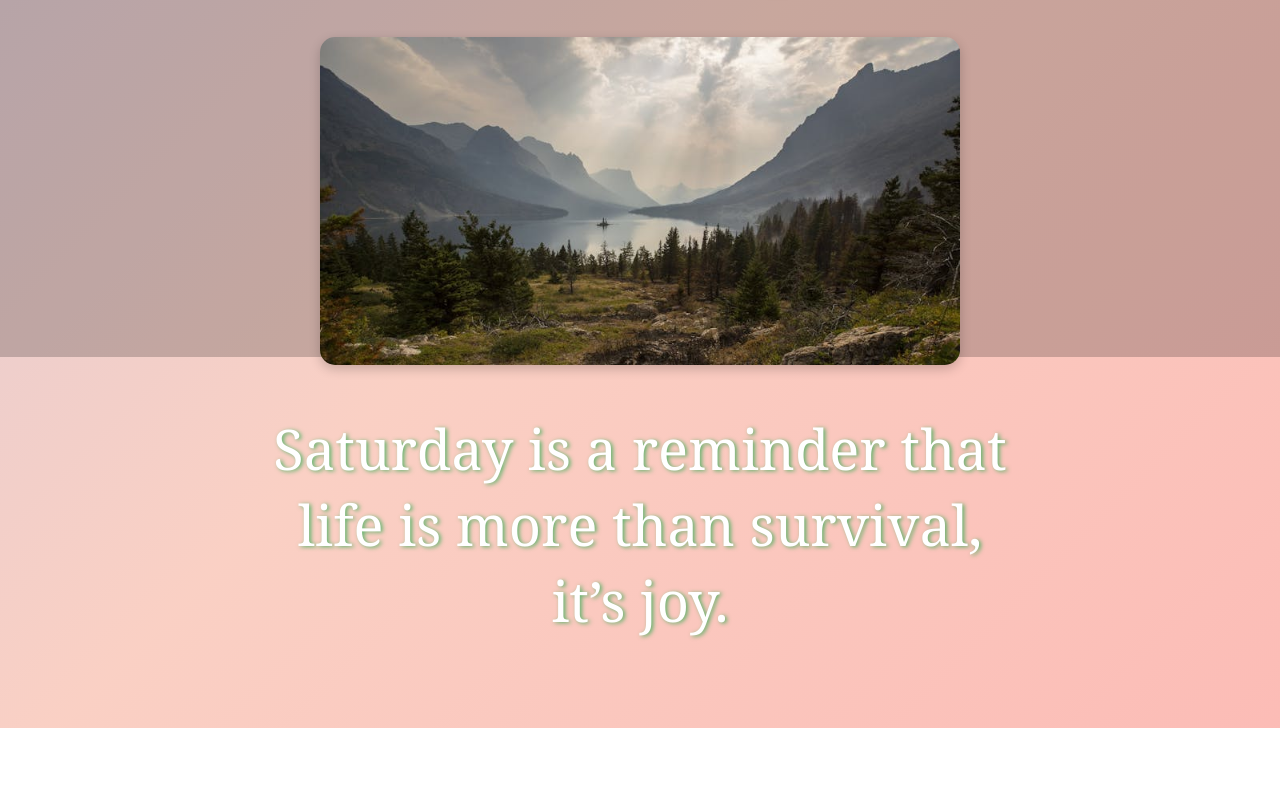
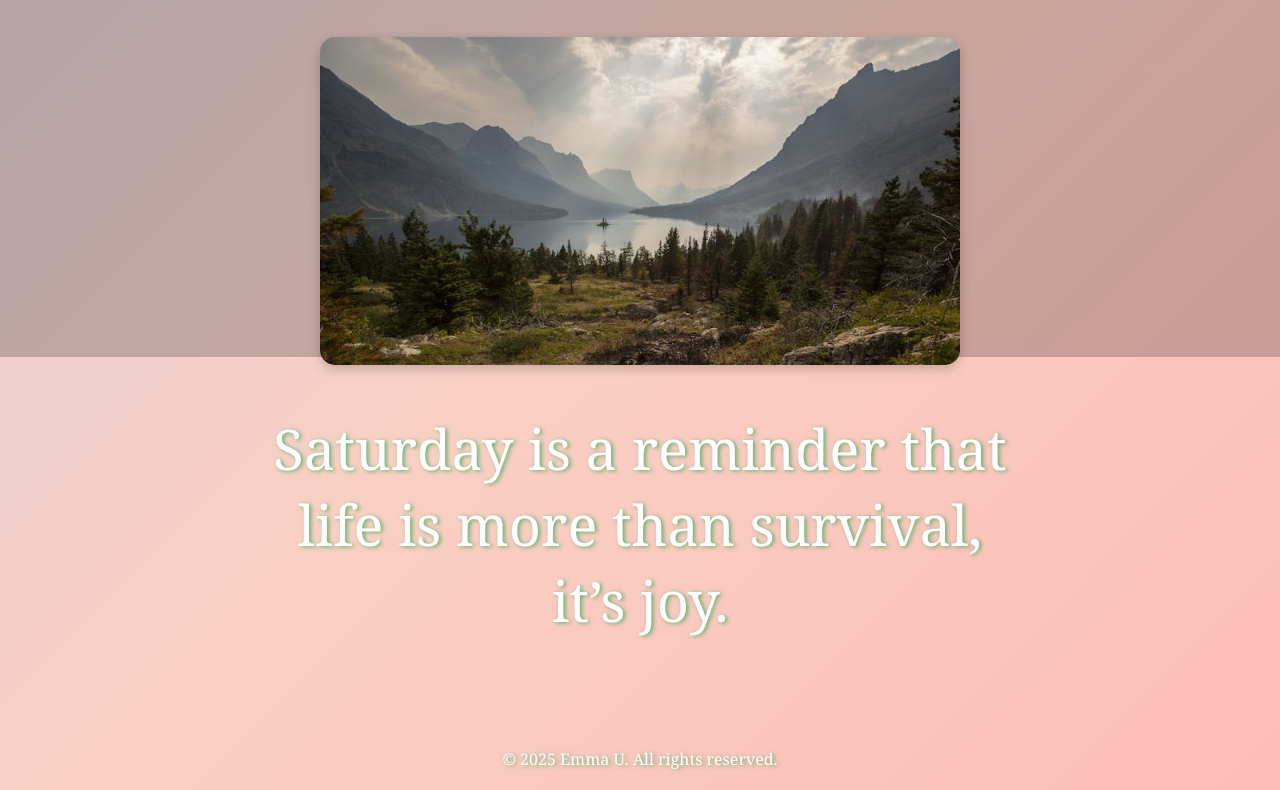
Before and after one commit to Emmuyah/Your_Daily_Encouragement, a plain HTML site: page index.html in a window 1280 px wide. Shown: the part 443-1233 px from the top of the page. Before the commit the page ends 1171 px from the top, so only its background shows below. Drawn offline with Linux system fonts and the light colour scheme.

Commit message:
Update index.html

```diff
--- a/index.html
+++ b/index.html
@@ -12,6 +12,11 @@
 <body>
 
     <div id="result" class="advice-container"></div>
+    <div class="container justify-content-center text-center mb-0">
+        <footer class="py-3 mt-4 text-body-secondary border-top">
+            <p>&copy; 2025 Emma U. All rights reserved.</p>
+        </footer>
+    </div>
 
     <script src="script.js" charset="utf-8"></script>
 </body>
```
